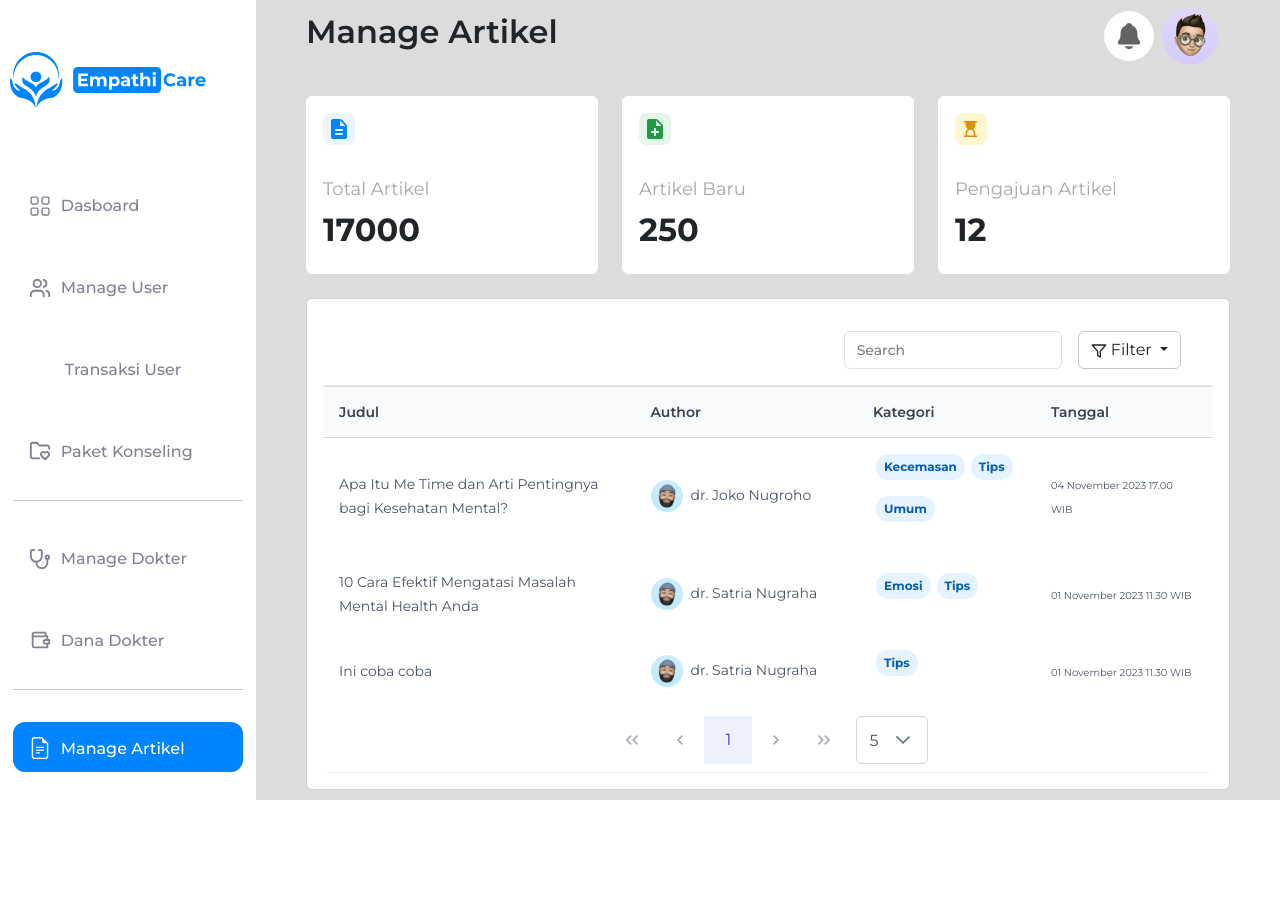
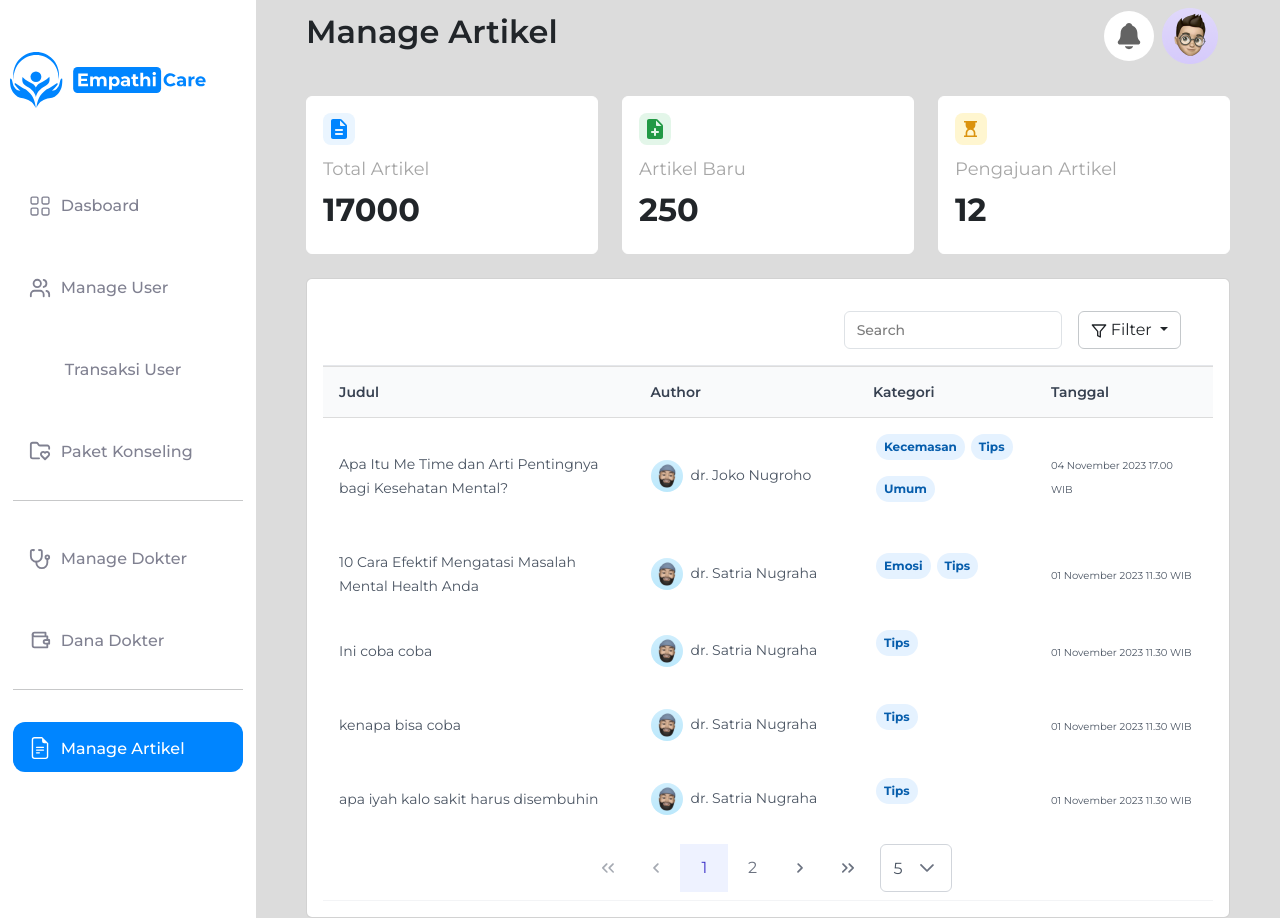
Before and after one commit to Capstone-Mental-Health-Care-Group-6/frontent-dekstop-admin, a React (Vite) app: page /admin-manage-artikel in a window 1280 px wide. Before the commit the page ends 800 px from the top, so only its background shows below. Built offline with nearby package versions, Linux system fonts and the light colour scheme; some icons are missing.

Commit message:
-update: tinggi card

```diff
--- a/src/pages/ManageArtikel/ManageArtikel.jsx
+++ b/src/pages/ManageArtikel/ManageArtikel.jsx
@@ -10,15 +10,12 @@ import Card from "../../components/Fragments/card/Card";
 import "./ManageArtikel.style.css";
 import Table from "../../components/Fragments/tabel/Table";
 import ColumnTable from "../../components/Elements/columnTable/ColumnTable";
-import { DataTable } from "primereact/datatable";
-import { Column } from "primereact/column";
 import { dataArtikel } from "./dataArtikel";
 import Search from "../../components/Elements/search/Search";
 import { NavLink, Navigate, useNavigate } from "react-router-dom";
 import FilterList from "../../components/Fragments/filter-list/FilterList";
 import { FilterMatchMode } from "primereact/api";
 import Input from "../../components/Elements/input/Input";
-import { IoSearch } from "react-icons/io5";
 
 const ManageArtikel = () => {
   const [artikel, setArtikel] = useState(dataArtikel);
@@ -52,12 +49,6 @@ const ManageArtikel = () => {
             placeholder="Search"
           />
         </span>
-        {/* <Search
-            size={20}
-            placeholder={"Search"}
-            onChange={onGlobalFilterChange}
-            value={globalFilterValue}
-          /> */}
         <div className="filter-dropdown mx-3  align-items-start">
           <button
             type="button"
@@ -73,14 +64,17 @@ const ManageArtikel = () => {
               <span className="text-primary">Reset</span>
             </div>
             <p className="fw-medium">Waktu transaksi : </p>
+            <div className="fw-normal">
             <FilterList title={"Publikasi Terbaru"} type={"radio"} />
             <FilterList title={"7 Hari Terakhir"} type={"radio"} />
             <FilterList title={"30 Hari Terakhir"} type={"radio"} />
             <FilterList title={"Semua Tanggal"} type={"radio"} />
+            </div>
             <li>
               <hr className="dropdown-divider" />
             </li>
             <p className="pt-2 fw-medium">Kategori : </p>
+            <div className="fw-normal">
             <FilterList title={"Anxiety"} type={"checkbox"} />
             <FilterList title={"Depresi"} type={"checkbox"} />
             <FilterList title={"Emosi"} type={"checkbox"} />
@@ -88,6 +82,7 @@ const ManageArtikel = () => {
             <FilterList title={"Stress"} type={"checkbox"} />
             <FilterList title={"Tips"} type={"checkbox"} />
             <FilterList title={"Umum"} type={"checkbox"} />
+            </div>
           </ul>
         </div>
       </div>
--- a/src/pages/ManageArtikel/ManageArtikel.style.css
+++ b/src/pages/ManageArtikel/ManageArtikel.style.css
@@ -3,7 +3,7 @@
   font-weight: bold;
 }
 .row .col .card h6{
-  margin-top: 16px;
+  /* margin-top: 16px; */
   padding: 10px 0 10px 0;
   color: #A7A7A7;
   font-weight: 400;
--- a/src/pages/ManageArtikel/dataArtikel.js
+++ b/src/pages/ManageArtikel/dataArtikel.js
@@ -28,4 +28,32 @@ export const dataArtikel = [
     tanggal: "01 November 2023 11.30 WIB",
     status: "pending"
   },
+  {
+    id: 4,
+    judul: "kenapa bisa coba",
+    image: avatar1,
+    author: "dr. Satria Nugraha",
+    kategori: ["Tips"],
+    tanggal: "01 November 2023 11.30 WIB",
+    status: "pending"
+  },
+  {
+    id: 5,
+    judul: "apa iyah kalo sakit harus disembuhin",
+    image: avatar1,
+    author: "dr. Satria Nugraha",
+    kategori: ["Tips"],
+    tanggal: "01 November 2023 11.30 WIB",
+    status: "pending"
+  },
+  {
+    id: 6,
+    judul: "artikel 6",
+    image: avatar1,
+    author: "dr. Satria Nugraha",
+    kategori: ["Tips"],
+    tanggal: "01 November 2023 11.30 WIB",
+    status: "pending"
+  },
+
 ];
```
